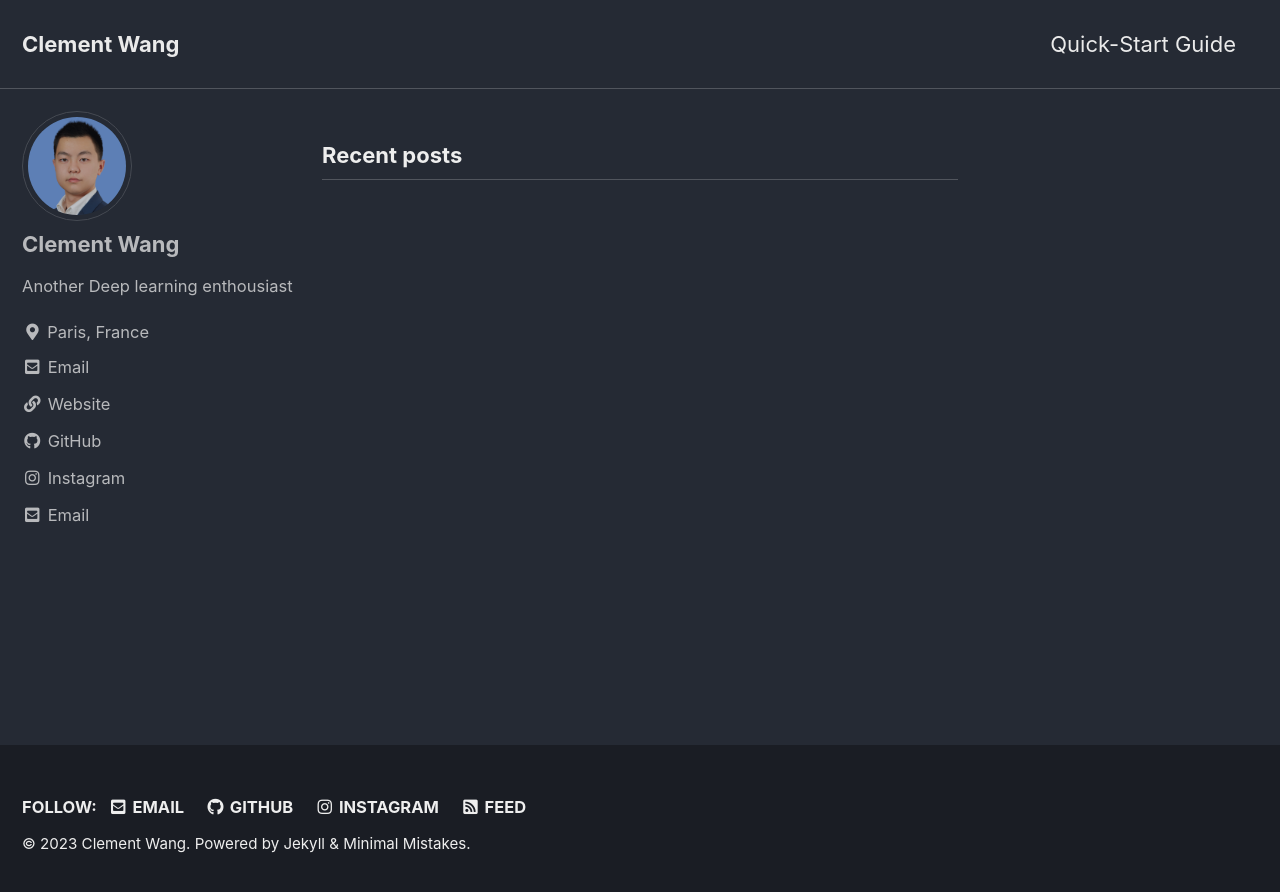
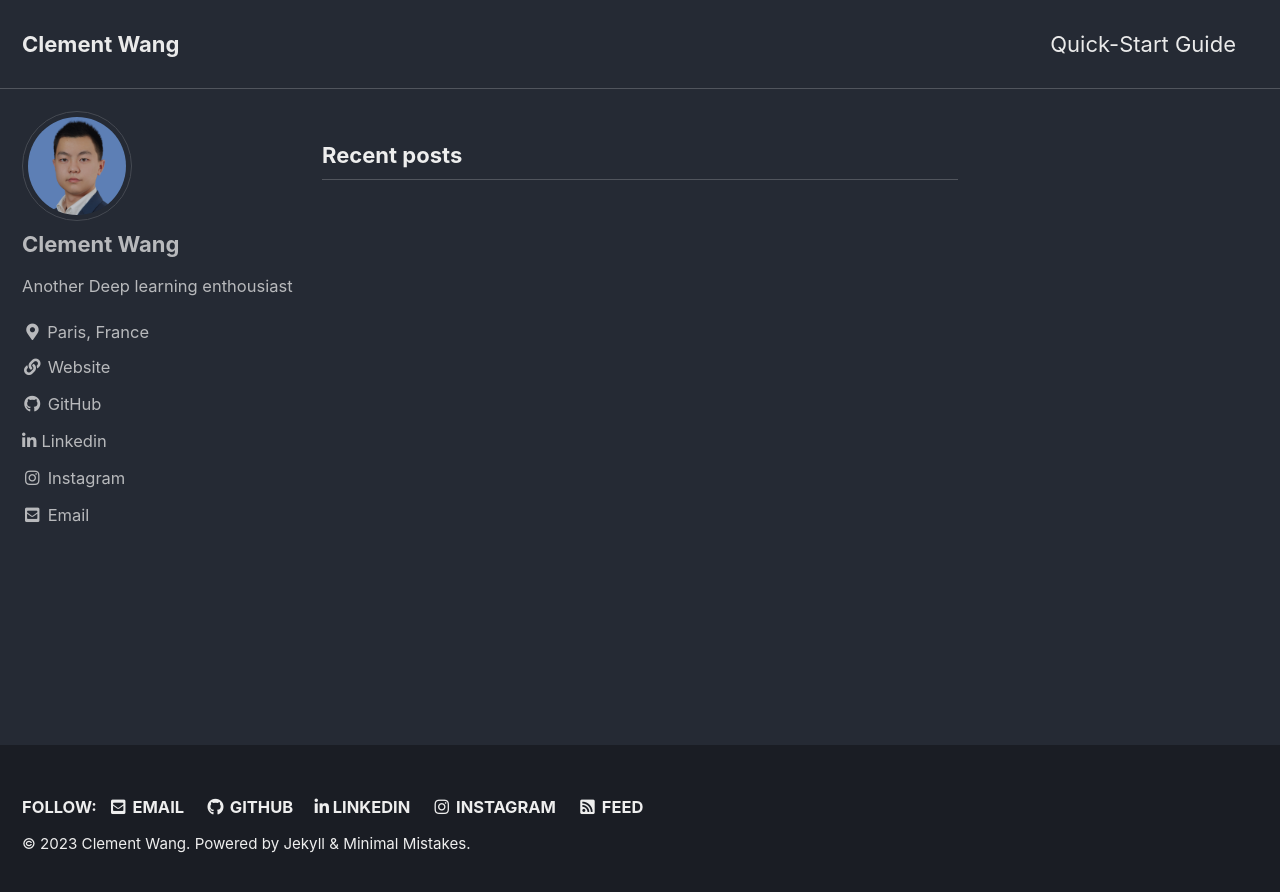
Before and after one commit to clementw168/clementw168.github.io, a Jekyll site: the page built from index.html, in a window 1280 px wide. Shown: the top 892 px of the page. Built offline with Jekyll 4.4.1, drawn with Linux system fonts in a browser that asks for light colours; cached includes are drawn as plain includes; the list of posts is cut into pages by our own code.

Commit message:
feat: add linkedin info

```diff
--- a/_config.yml
+++ b/_config.yml
@@ -109,9 +109,6 @@ author:
   location: "Paris, France"
   email: clementwang.pro@gmail.com
   links:
-    - label: "Email"
-      icon: "fas fa-fw fa-envelope-square"
-      url: "mailto:clementwang.pro@gmail.com"
     - label: "Website"
       icon: "fas fa-fw fa-link"
       url: "https://clementw168.github.io/"
@@ -124,6 +121,9 @@ author:
     - label: "GitHub"
       icon: "fab fa-fw fa-github"
       url: "https://github.com/clementw168"
+    - label: "Linkedin"
+      icon: "fab fa-linkedin-in"
+      url: https://www.linkedin.com/in/clem-wang/
     - label: "Instagram"
       icon: "fab fa-fw fa-instagram"
       url: "https://www.instagram.com/clement_wang_/"
@@ -143,6 +143,9 @@ footer:
     - label: "GitHub"
       icon: "fab fa-fw fa-github"
       url: "https://github.com/clementw168"
+    - label: "Linkedin"
+      icon: "fab fa-linkedin-in"
+      url: https://www.linkedin.com/in/clem-wang/
     - label: "GitLab"
       icon: "fab fa-fw fa-gitlab"
       # url:
```
